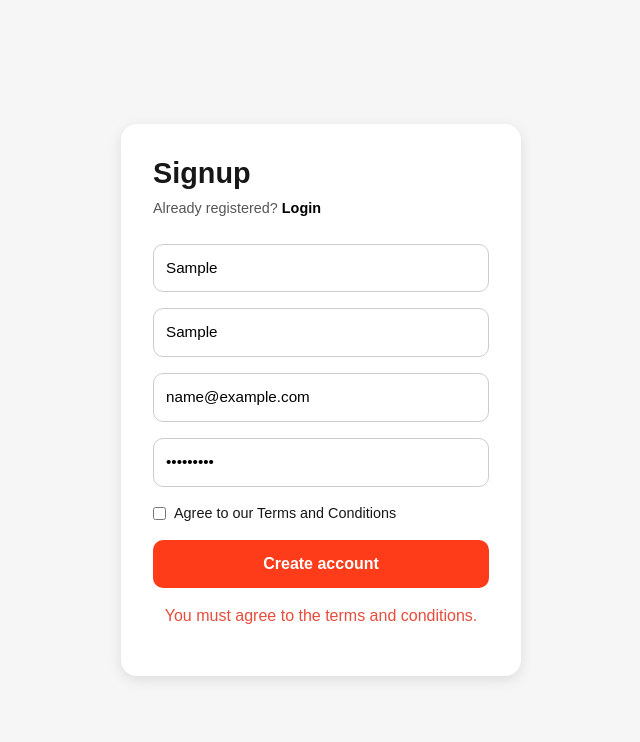
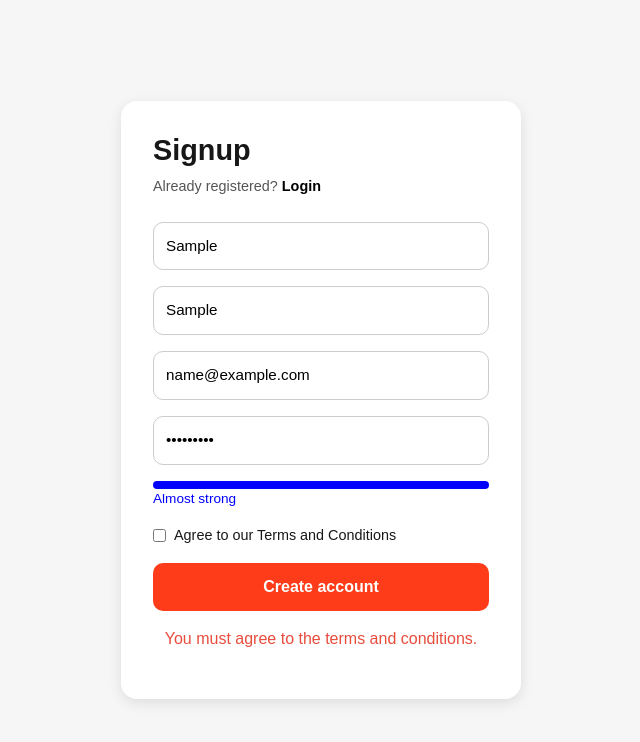
Before and after one commit to Debora78/anywhere-by-nibol, a Next.js app: page /signup in a window 1280 px wide. Both pictures are taken after typing "Sample", "Sample", "name@example.com", "Sample123" into the empty fields and a click on the button "Create account". Shown: the top 742 px of the page, without its empty margins (319-959 px from the left). Built offline with nearby package versions, Linux system fonts and the light colour scheme.

Commit message:
Impostate le pagine di signup e login, utils e componenti base

```diff
--- a/app/signup/page.tsx
+++ b/app/signup/page.tsx
@@ -3,15 +3,18 @@
 // Import dei React hooks per gestire lo stato dei campi del form
 import { useState } from "react";
 
+// Funzione di utilità che valuta la forza della password
+import { getPasswordStrength } from "../../utils/passwordStrength";
+
 // Import della funzione che invia i dati al backend per la registrazione
 import { registerUser } from "../services/auth";
 
-// Import del modulo CSS per applicare lo stile specifico della pagina signup
+// Import del modulo CSS specifico per la pagina di signup
 import styles from "./signup.module.css";
 
 // Componente principale della pagina di registrazione
 export default function SignupPage() {
-  // Stato per ogni campo del form (nome, cognome, email, password)
+  // Stato per ogni campo del form
   const [firstName, setFirstName] = useState("");
   const [lastName, setLastName] = useState("");
   const [email, setEmail] = useState("");
@@ -19,43 +22,48 @@ export default function SignupPage() {
   const [acceptedTerms, setAcceptedTerms] = useState(false); // checkbox per i termini
   const [message, setMessage] = useState(""); // messaggio di feedback
 
+  // Stato per la forza della password (score, messaggio e colore)
+  const [passwordStrength, setPasswordStrength] = useState<{
+    score: number;
+    message: string;
+    color: string;
+  }>({
+    score: 0,
+    message: "",
+    color: "",
+  });
+
   // Funzione eseguita al submit del form
   const handleSubmit = async (e: React.FormEvent) => {
     e.preventDefault(); // Previene il refresh automatico della pagina
 
-    // Se non sono accettati i termini, mostra messaggio di errore
+    // Verifica se l'utente ha accettato i termini
     if (!acceptedTerms) {
       setMessage("You must agree to the terms and conditions.");
       return;
     }
 
     try {
-      // Esegue la registrazione chiamando il backend con nome completo, email e password
+      // Invia i dati al backend
       const data = await registerUser(`${firstName} ${lastName}`, email, password);
-      setMessage("Account created successfully!"); // Mostra messaggio positivo
-      console.log(data); // Log della risposta per debug
-    } catch (error: any) {
-      setMessage("Signup failed. Please try again."); // Mostra errore se la chiamata fallisce
-      console.error(error); // Log dell'errore
+      setMessage("Account created successfully!");
+      console.log(data); // debug
+    } catch (error: unknown) {
+      setMessage("Signup failed. Please try again.");
+      console.error(error); // debug errore
     }
   };
 
   return (
-    // Contenitore principale centrato e con sfondo chiaro
     <main className={styles.signupWrapper}>
-      {/* Card con sfondo bianco e bordi arrotondati */}
       <div className={styles.signupCard}>
-        {/* Titolo della pagina */}
         <h2 className={styles.signupTitle}>Signup</h2>
 
-        {/* Link per accedere se si ha già un account */}
         <p className={styles.loginText}>
           Already registered? <a href="/login">Login</a>
         </p>
 
-        {/* Form di registrazione */}
         <form onSubmit={handleSubmit}>
-          {/* Campo nome */}
           <input
             type="text"
             placeholder="First Name"
@@ -64,7 +72,6 @@ export default function SignupPage() {
             className={styles.inputField}
           />
 
-          {/* Campo cognome */}
           <input
             type="text"
             placeholder="Last Name"
@@ -73,7 +80,6 @@ export default function SignupPage() {
             className={styles.inputField}
           />
 
-          {/* Campo email */}
           <input
             type="email"
             placeholder="Email"
@@ -82,16 +88,36 @@ export default function SignupPage() {
             className={styles.inputField}
           />
 
-          {/* Campo password */}
           <input
             type="password"
             placeholder="Password"
             value={password}
-            onChange={(e) => setPassword(e.target.value)}
+            onChange={(e) => {
+              const value = e.target.value;
+              setPassword(value); // Aggiorna la password
+              setPasswordStrength(getPasswordStrength(value)); // Calcola la forza
+            }}
             className={styles.inputField}
           />
 
-          {/* Checkbox per accettare i termini e condizioni */}
+          {/* Barra visiva della forza della password */}
+          {password && (
+            <div className={styles.passwordStrength}>
+              <div
+                style={{
+                  width: `${(passwordStrength.score / 4) * 100}%`,
+                  height: "8px",
+                  backgroundColor: passwordStrength.color,
+                  borderRadius: "4px",
+                  transition: "width 0.3s ease",
+                }}
+              />
+              <p style={{ color: passwordStrength.color, fontSize: "0.85rem" }}>
+                {passwordStrength.message}
+              </p>
+            </div>
+          )}
+
           <div className={styles.checkboxContainer}>
             <input
               type="checkbox"
@@ -104,13 +130,11 @@ export default function SignupPage() {
             </label>
           </div>
 
-          {/* Bottone per inviare il form */}
           <button type="submit" className={styles.signupButton}>
             Create account
           </button>
         </form>
 
-        {/* Mostra il messaggio di feedback se presente */}
         {message && <p className={styles.message}>{message}</p>}
       </div>
     </main>
--- a/app/signup/signup.module.css
+++ b/app/signup/signup.module.css
@@ -83,3 +83,26 @@
   text-align: center;
   color: #e74c3c;
 }
+
+/* Contenitore della barra di forza */
+.strengthBarWrapper {
+  height: 6px;
+  background-color: #eee;
+  border-radius: 5px;
+  margin-top: 4px;
+  margin-bottom: 4px;
+  overflow: hidden;
+}
+
+/* Barra colorata che indica la forza */
+.strengthBar {
+  height: 100%;
+  transition: width 0.3s ease;
+}
+
+/* Messaggio descrittivo della forza */
+.strengthMessage {
+  font-size: 0.8rem;
+  color: #666;
+  margin-bottom: 1rem;
+}
--- /dev/null
+++ b/utils/passwordStrength.ts
@@ -0,0 +1,45 @@
+// Funzione per valutare la forza di una password
+export function getPasswordStrength(password: string): {
+  score: number;   // Punteggio complessivo della password
+  message: string; // Messaggio descrittivo della forza
+  color: string;   // Colore associato alla forza
+} {
+  let score = 0;
+
+  // Incrementa il punteggio se la password soddisfa determinati criteri
+  if (password.length > 5) score += 1;              // Lunghezza minima
+  if (password.length > 8) score += 1;              // Lunghezza consigliata
+  if (/[A-Z]/.test(password)) score += 1;           // Presenza di lettere maiuscole
+  if (/[0-9]/.test(password)) score += 1;           // Presenza di numeri
+  if (/[^A-Za-z0-9]/.test(password)) score += 1;    // Presenza di caratteri speciali
+
+
+
+  // Determina il messaggio e il colore in base al punteggio
+  let message = '';
+  let color = '';
+
+
+  switch (score) {
+    case 0:
+    case 1:
+      message = 'Too easy my friend';
+      color = 'red';
+      break;
+    case 2:
+    case 3:
+      message = 'Could be better';
+      color = 'orange';
+      break;
+    case 4:
+      message = 'Almost strong';
+      color = 'blue';
+      break;
+    case 5:
+       message = 'Very strong!';
+      color = 'green';
+      break;
+  }
+
+  return { score, message, color };
+}
```
Also changed, not shown: components/passwordStrengthBar.tsx (added), components/termsCheckbox.tsx (added).
